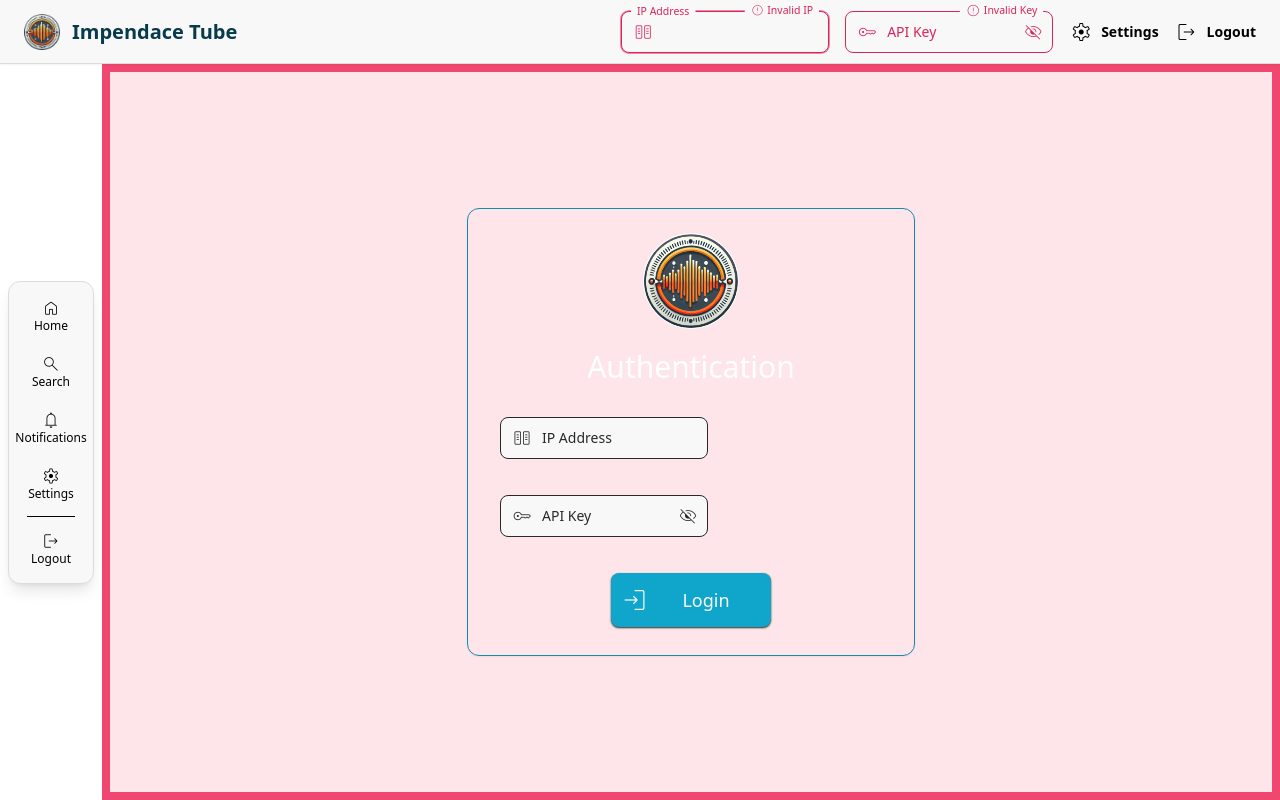
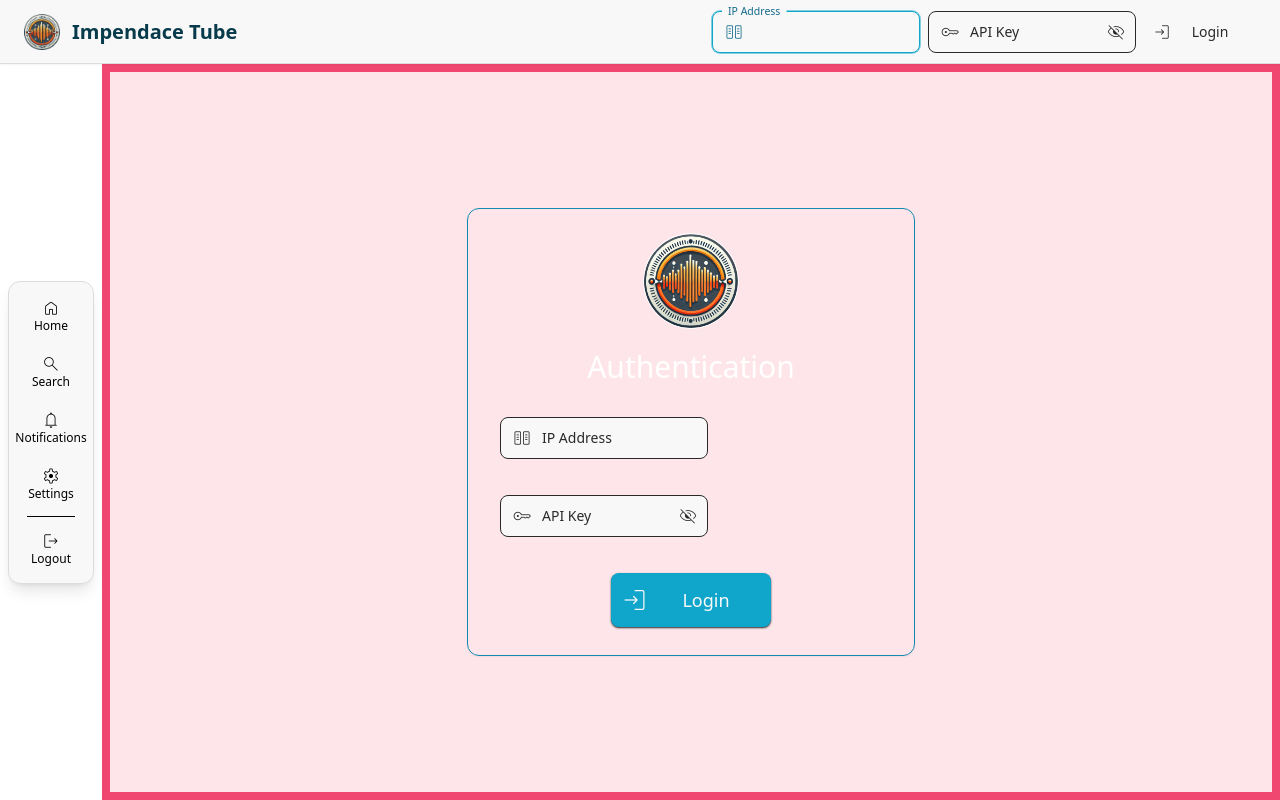
Before and after one commit to a-samea/ImPipe, a Vue app in the folder interface/: page /login in a window 1280 px wide. Built offline with nearby package versions, Linux system fonts and the light colour scheme.

Commit message:
Add disabled state to input components and implement AuthButton

```diff
--- /dev/null
+++ b/interface/src/components/AuthButton.vue
@@ -0,0 +1,41 @@
+<!--Done-->
+<script lang="ts" setup>
+const props = defineProps<{
+  loading?: boolean,
+  loggedIn?: boolean,
+}>()
+
+const emit = defineEmits<{
+  (e: 'click'): void
+}>()
+</script>
+
+<template>
+  <button class="w-28 py-2 px-2 rounded-md flex items-center justify-start disabled:transform-none disabled:cursor-wait disabled:opacity-50 disabled:active:transform-none focus:outline-none"
+  type="button"
+  :disabled="props.loading || false"
+  @click="!props.loading && emit('click')"
+  :class="{
+    'hover:bg-blue-50 active:bg-blue-200/50 text-bgray-950 hover:text-blue-400': !props.loggedIn,
+    'bg-red-500 hover:bg-red-500/75 active:bg-red-600 text-bgray-50 hover:text-red-50': props.loggedIn,
+  }">
+
+  <span
+      v-if="!props.loading"
+      class="mi text-xl transition-opacity"
+    >
+      {{ props.loggedIn ? 'logout' : 'login' }}
+    </span>
+    <span
+      v-else
+      class="mi text-xl animate-spin"
+    >
+      progress_activity
+    </span>
+    <span class="flex-grow align-baseline text-center font-normal text-sm">
+      {{ props.loggedIn ? 'Logout' : 'Login' }}
+    </span>
+
+</button>
+
+</template>
--- a/interface/src/components/addressInput.vue
+++ b/interface/src/components/addressInput.vue
@@ -5,6 +5,7 @@ import { ref } from 'vue'
 const props = defineProps<{
   modelValue: string
   error?: boolean
+  disabled?: boolean
 }>()
 
 const emit = defineEmits<{
@@ -22,7 +23,9 @@ const updateValue = (event: Event) => {
 <template>
   <div class="w-52">
     <div class="relative">
-      <div class="absolute inset-y-0 start-0 flex items-center ps-3 pointer-events-none">
+      <div
+        class="absolute inset-y-0 start-0 flex items-center ps-3 pointer-events-none"
+      >
         <span
           class="mi text-xl transition-colors duration-200"
           :class="{
@@ -36,7 +39,10 @@ const updateValue = (event: Event) => {
       <input
         id="ip-address"
         type="text"
-        class="block w-full px-9 py-2.5 bg-bgray-50 border-1 rounded-lg font-sans text-bgray-950 focus:text-blue-700 text-sm appearance-none focus:outline-none focus:ring-1 focus:ring-blue-500/50 focus:border-blue-500 transition-colors duration-200 placeholder-transparent border-bgray-950 peer"
+        autocomplete="off"
+        spellcheck="false"
+        :disabled="props.disabled"
+        class="block w-full px-9 py-2.5 bg-bgray-50 border-1 rounded-lg font-sans text-bgray-950 focus:text-blue-700 text-sm appearance-none focus:outline-none focus:ring-1 focus:ring-blue-500/50 focus:border-blue-500 transition-colors duration-200 placeholder-transparent border-bgray-950 peer disabled:pointer-events-none"
         @focus="focused = true"
         @blur="focused = false"
         placeholder="IP Address"
@@ -50,9 +56,9 @@ const updateValue = (event: Event) => {
       <label
         class="absolute text-sm duration-200 transform -translate-y-4 scale-75 top-1.5 z-10 origin-[0] bg-transparent px-8 peer-[&:not(:placeholder-shown)]:bg-bgray-50 peer-[&:not(:placeholder-shown)]:px-2 peer-focus:bg-bgray-50 peer-focus:px-2 peer-placeholder-shown:scale-100 peer-placeholder-shown:-translate-y-1/2 peer-placeholder-shown:top-1/2 peer-focus:top-1.5 peer-focus:-translate-y-4 peer-focus:scale-75 start-2.5 pointer-events-none transition-all peer"
         :class="{
-            'text-bgray-950': !focused && !props.error,
-            'text-blue-700': focused && !props.error,
-            'text-red-600': props.error,
+          'text-bgray-950': !focused && !props.error,
+          'text-blue-700': focused && !props.error,
+          'text-red-600': props.error,
         }"
         for="ip-address"
         >IP Address</label
--- a/interface/src/components/apiInput.vue
+++ b/interface/src/components/apiInput.vue
@@ -5,6 +5,7 @@ import { ref } from 'vue'
 const props = defineProps<{
   modelValue: string
   error?: boolean
+  disabled?: boolean
 }>()
 
 const emit = defineEmits<{
@@ -23,7 +24,9 @@ const updateValue = (event: Event) => {
 <template>
   <div class="w-52">
     <div class="relative">
-      <div class="absolute inset-y-0 start-0 flex items-center ps-3 pointer-events-none">
+      <div
+        class="absolute inset-y-0 start-0 flex items-center ps-3 pointer-events-none"
+      >
         <span
           class="mi text-xl transition-colors duration-200"
           :class="{
@@ -37,7 +40,10 @@ const updateValue = (event: Event) => {
       <input
         id="api-key"
         :type="showKey ? 'text' : 'password'"
-        class="block w-full px-9 py-2.5 bg-bgray-50 border-1 rounded-lg font-mono text-bgray-950 focus:text-blue-700 text-sm appearance-none focus:outline-none focus:ring-1 focus:ring-blue-500/50 focus:border-blue-500 transition-colors duration-200 placeholder-transparent border-bgray-950 peer"
+        autocomplete="off"
+        spellcheck="false"
+        :disabled="props.disabled"
+        class="block w-full px-9 py-2.5 bg-bgray-50 border-1 rounded-lg font-mono text-bgray-950 focus:text-blue-700 text-sm appearance-none focus:outline-none focus:ring-1 focus:ring-blue-500/50 focus:border-blue-500 transition-colors duration-200 placeholder-transparent border-bgray-950 peer disabled:pointer-events-not-allowed"
         @focus="focused = true"
         @blur="focused = false"
         placeholder="API Key"
@@ -50,9 +56,9 @@ const updateValue = (event: Event) => {
       <label
         class="absolute text-sm duration-200 transform -translate-y-4 scale-75 top-1.5 z-10 origin-[0] bg-transparent px-8 peer-[&:not(:placeholder-shown)]:bg-bgray-50 peer-[&:not(:placeholder-shown)]:px-2 peer-focus:bg-bgray-50 peer-focus:px-2 peer-placeholder-shown:scale-100 peer-placeholder-shown:-translate-y-1/2 peer-placeholder-shown:top-1/2 peer-focus:top-1.5 peer-focus:-translate-y-4 peer-focus:scale-75 start-2.5 pointer-events-none transition-all peer"
         :class="{
-            'text-bgray-950': !focused && !props.error,
-            'text-blue-700': focused && !props.error,
-            'text-red-600': props.error,
+          'text-bgray-950': !focused && !props.error,
+          'text-blue-700': focused && !props.error,
+          'text-red-600': props.error,
         }"
         for="api-key"
         >API Key</label
--- a/interface/src/components/navbar.vue
+++ b/interface/src/components/navbar.vue
@@ -3,11 +3,14 @@ import { ref } from 'vue';
 import { useAuthStore } from '@/stores/auth';
 import APIInput from '@/components/APIInput.vue';
 import AddressInput from '@/components/AddressInput.vue';
+import AuthButton from './AuthButton.vue';
 
 const authStore = useAuthStore();
 
 const apikey = ref('');
 const inputError = ref(false);
+const loading = ref(false);
+const isLoggedIn = ref(false);
 </script>
 
 
@@ -18,18 +21,11 @@ const inputError = ref(false);
         <img src="/icon.png" alt="App Logo" class="w-9 h-9" />
         <span class="text-xl font-semibold text-accent-950">Impendace Tube</span>
       </div>
-      <div class="flex items-center gap-4">
+      <div class="flex items-center gap-2">
 
-        <AddressInput v-model:modelValue="apikey" :error="!inputError"/>
-        <APIInput v-model:modelValue="apikey" :error="!inputError"/>
-        <button class="flex items-center gap-2">
-          <span class="mi text-2xl">settings</span>
-          <span class="text-sm font-semibold">Settings</span>
-        </button>
-        <button class="flex items-center gap-2">
-          <span class="mi text-2xl">logout</span>
-          <span class="text-sm font-semibold">Logout</span>
-        </button>
+        <AddressInput v-model:modelValue="apikey" :error="inputError" :disabled="!true"/>
+        <APIInput v-model:modelValue="apikey" :error="inputError" :disabled="!true"/>
+        <AuthButton :loading="loading" @click="console.log('salam')" :loggedIn="isLoggedIn"/>
       </div>
     </nav>
   </header>
```
